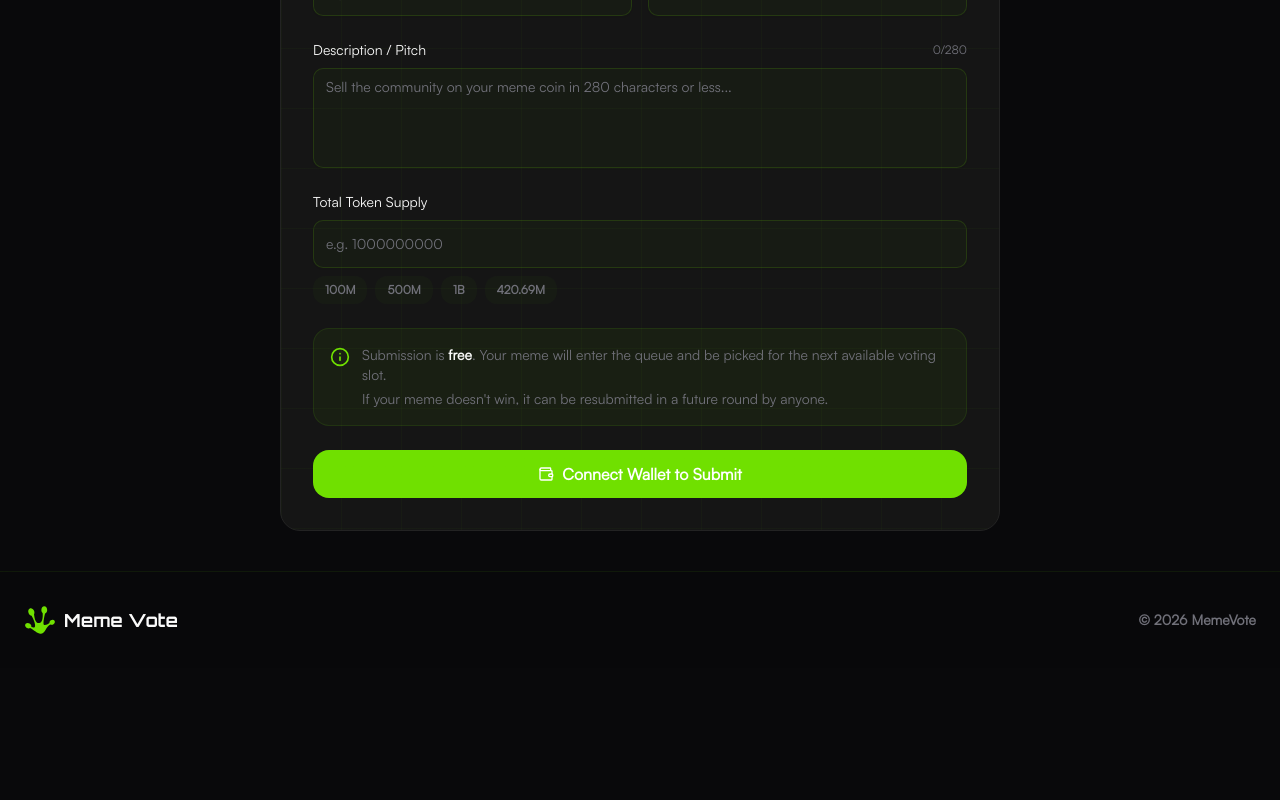
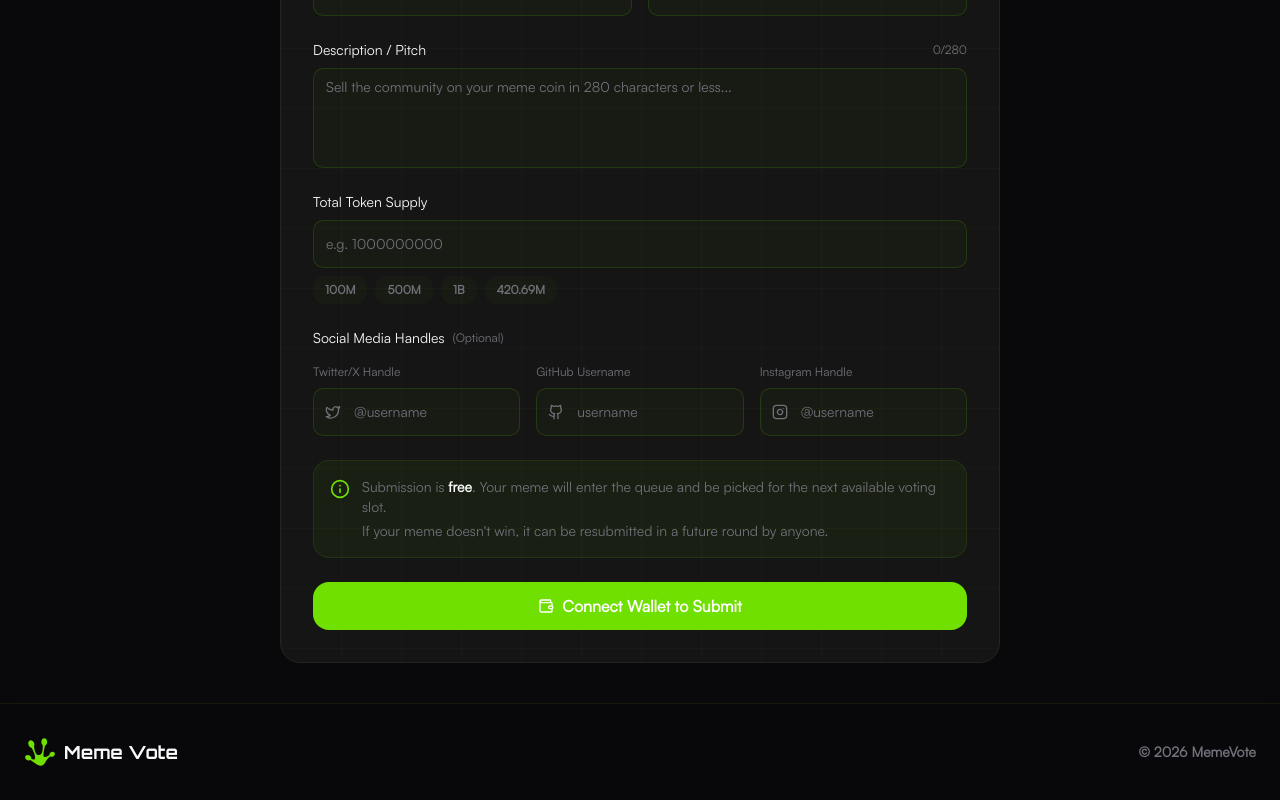
Before and after one commit to 2B-AI/vestor, a Next.js app: page /submit in a window 1280 px wide. Shown: the part 641-1441 px from the top of the page. Before the commit the page ends 1309 px from the top, so only its background shows below. Built offline with nearby package versions, Linux system fonts and the light colour scheme.

Commit message:
Added Optional Fields to Submit Form

```diff
--- a/src/app/submit/page.tsx
+++ b/src/app/submit/page.tsx
@@ -17,6 +17,9 @@ import {
   Sparkles,
   Info,
   Zap,
+  Twitter,
+  Github,
+  Instagram,
 } from "lucide-react";
 
 export default function SubmitPage() {
@@ -29,6 +32,9 @@ export default function SubmitPage() {
     description: "",
     tokenSupply: "",
     image: null as File | null,
+    twitterHandle: "",
+    githubHandle: "",
+    instagramHandle: "",
   });
   const [imagePreview, setImagePreview] = useState<string | null>(null);
 
@@ -109,6 +115,9 @@ export default function SubmitPage() {
                   description: "",
                   tokenSupply: "",
                   image: null,
+                  twitterHandle: "",
+                  githubHandle: "",
+                  instagramHandle: "",
                 });
                 setImagePreview(null);
               }}
@@ -291,6 +300,92 @@ export default function SubmitPage() {
             </div>
           </div>
 
+          {/* Social Media Handles (Optional) */}
+          <div className="space-y-4">
+            <div className="flex items-center gap-2">
+              <Label className="text-sm font-medium">
+                Social Media Handles
+              </Label>
+              <span className="text-muted-foreground text-xs">(Optional)</span>
+            </div>
+
+            <div className="grid grid-cols-1 gap-4 sm:grid-cols-3">
+              {/* Twitter Handle */}
+              <div className="space-y-2">
+                <Label
+                  htmlFor="twitter"
+                  className="text-muted-foreground text-xs font-medium"
+                >
+                  Twitter/X Handle
+                </Label>
+                <div className="relative">
+                  <Twitter className="text-muted-foreground absolute top-1/2 left-3 h-4 w-4 -translate-y-1/2" />
+                  <Input
+                    id="twitter"
+                    placeholder="@username"
+                    value={form.twitterHandle}
+                    onChange={(e) => {
+                      let value = e.target.value;
+                      if (value && !value.startsWith("@")) {
+                        value = "@" + value;
+                      }
+                      setForm({ ...form, twitterHandle: value });
+                    }}
+                    className="bg-secondary/50 border-border h-12 pl-10"
+                  />
+                </div>
+              </div>
+
+              {/* GitHub Handle */}
+              <div className="space-y-2">
+                <Label
+                  htmlFor="github"
+                  className="text-muted-foreground text-xs font-medium"
+                >
+                  GitHub Username
+                </Label>
+                <div className="relative">
+                  <Github className="text-muted-foreground absolute top-1/2 left-3 h-4 w-4 -translate-y-1/2" />
+                  <Input
+                    id="github"
+                    placeholder="username"
+                    value={form.githubHandle}
+                    onChange={(e) =>
+                      setForm({ ...form, githubHandle: e.target.value })
+                    }
+                    className="bg-secondary/50 border-border h-12 pl-10"
+                  />
+                </div>
+              </div>
+
+              {/* Instagram Handle */}
+              <div className="space-y-2">
+                <Label
+                  htmlFor="instagram"
+                  className="text-muted-foreground text-xs font-medium"
+                >
+                  Instagram Handle
+                </Label>
+                <div className="relative">
+                  <Instagram className="text-muted-foreground absolute top-1/2 left-3 h-4 w-4 -translate-y-1/2" />
+                  <Input
+                    id="instagram"
+                    placeholder="@username"
+                    value={form.instagramHandle}
+                    onChange={(e) => {
+                      let value = e.target.value;
+                      if (value && !value.startsWith("@")) {
+                        value = "@" + value;
+                      }
+                      setForm({ ...form, instagramHandle: value });
+                    }}
+                    className="bg-secondary/50 border-border h-12 pl-10"
+                  />
+                </div>
+              </div>
+            </div>
+          </div>
+
           {/* Info */}
           <div className="bg-primary/5 border-primary/10 flex items-start gap-3 rounded-xl border p-4">
             <Info className="text-primary mt-0.5 h-5 w-5 shrink-0" />
```
